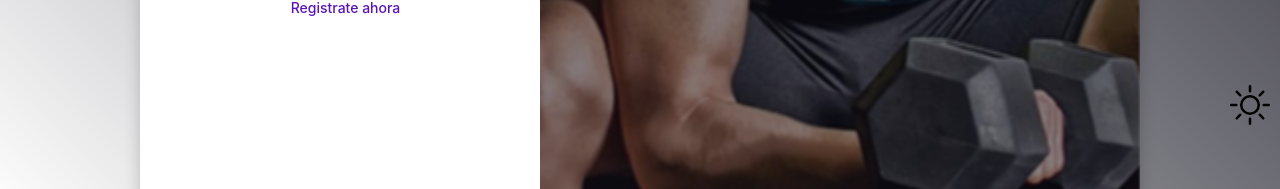
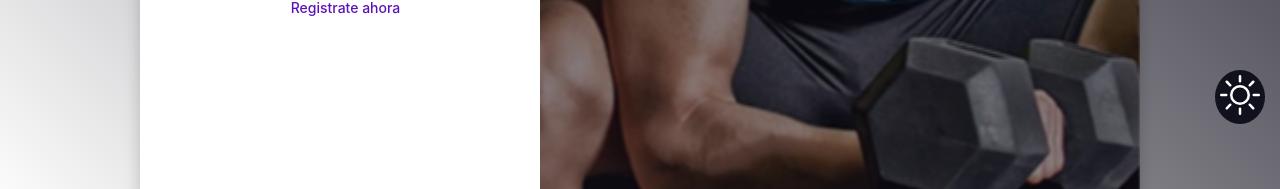
Before and after one commit to CristianDelucas/appjumandgym-frontend, a React (Create React App) app: page /login in a window 1280 px wide. Shown: the part 661-850 px from the top of the page. Built offline with nearby package versions, Linux system fonts and the light colour scheme.

Commit message:
change button theme

```diff
--- a/src/App.js
+++ b/src/App.js
@@ -1,4 +1,4 @@
-import React, { useEffect, useState } from "react";
+import React, { useCallback, useEffect, useState } from "react";
 import Login from './@pages/Login/Login';
 import { ToastContainer, toast } from 'react-toastify';
 import { Routes, Route, Outlet } from "react-router-dom";
@@ -39,24 +39,30 @@ const ROLES = {
 
 function App() {
 
-  const [theme, setTheme] = useState(window.localStorage.getItem('theme-color')?0:1)
+  const [theme, setTheme] = useState('light')
+
+  const toggleTheme = () =>{
+    if(theme === 'dark'){
+      setTheme('light')
+      window.localStorage.setItem('theme','light')
+    }else{
+      setTheme('dark')
+      window.localStorage.setItem('theme','dark')
+    }
+  }
 
   useEffect(()=>{
-    if(!window.localStorage.getItem('theme-color')){
-      window.localStorage.setItem('theme-color',0)
-      setTheme(theme => 0)
+    const localTheme = window.localStorage.getItem('theme');
+    if(localTheme){
+      setTheme(localTheme);
+      window.localStorage.setItem('theme',localTheme)
     }
-  },[setTheme])
+  },[])
 
-  const changeTheme = ()=>{
-    setTheme(theme=> !theme);
-    console.log(theme)
-    window.localStorage.setItem('theme-color',theme?0:1)
-  }
 
   return (
 
-    <div className={theme?'App theme--dark':'App theme--light'}>
+    <div className={theme==="light"?'App theme--light':'App theme--dark'}>
         <ToastContainer
             position="top-center"
             autoClose={5000}
@@ -92,8 +98,8 @@ function App() {
           <Route path='*' element={<h1>Not found</h1>}/>
         </Routes>
 
-      <div className="button-theme" onClick={()=>changeTheme()}>
-          {theme? <MdDarkMode />: <BsSun/> }
+      <div className="button-theme" onClick={toggleTheme}>
+          {theme === "light"? <BsSun/>:<MdDarkMode /> }
       </div>
     </div>
   );
--- a/src/styles/components/theme-button.scss
+++ b/src/styles/components/theme-button.scss
@@ -2,11 +2,15 @@
     position: fixed;
     bottom:0px;
     right:0px;
-    padding: 10px;
-
+    margin: 15px;
+    padding: 5px;
+    background-color: #11101d;
+  border-radius: 100%;
+  cursor: pointer;
     svg{
         width: 40px;
-    height: 40px;
-    cursor: pointer;
+        height: 40px;
+        color: white;
+
     }
 }
```
